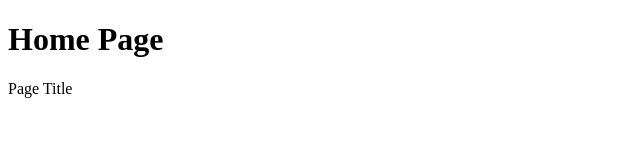
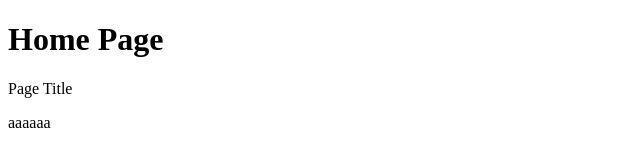
Before and after one commit to orayyan/test, a plain HTML site: page index.html in a window 1280 px wide. Shown: the full height of the page, 0-640 px from the left. Drawn offline with Linux system fonts and the light colour scheme.

Commit message:
home changes

```diff
--- a/index.html
+++ b/index.html
@@ -6,5 +6,6 @@
     <body>
         <h1>Home Page</h1>
         <p>Page Title</p>
+        <p>aaaaaa</p>
     </body>
 </html>
```
